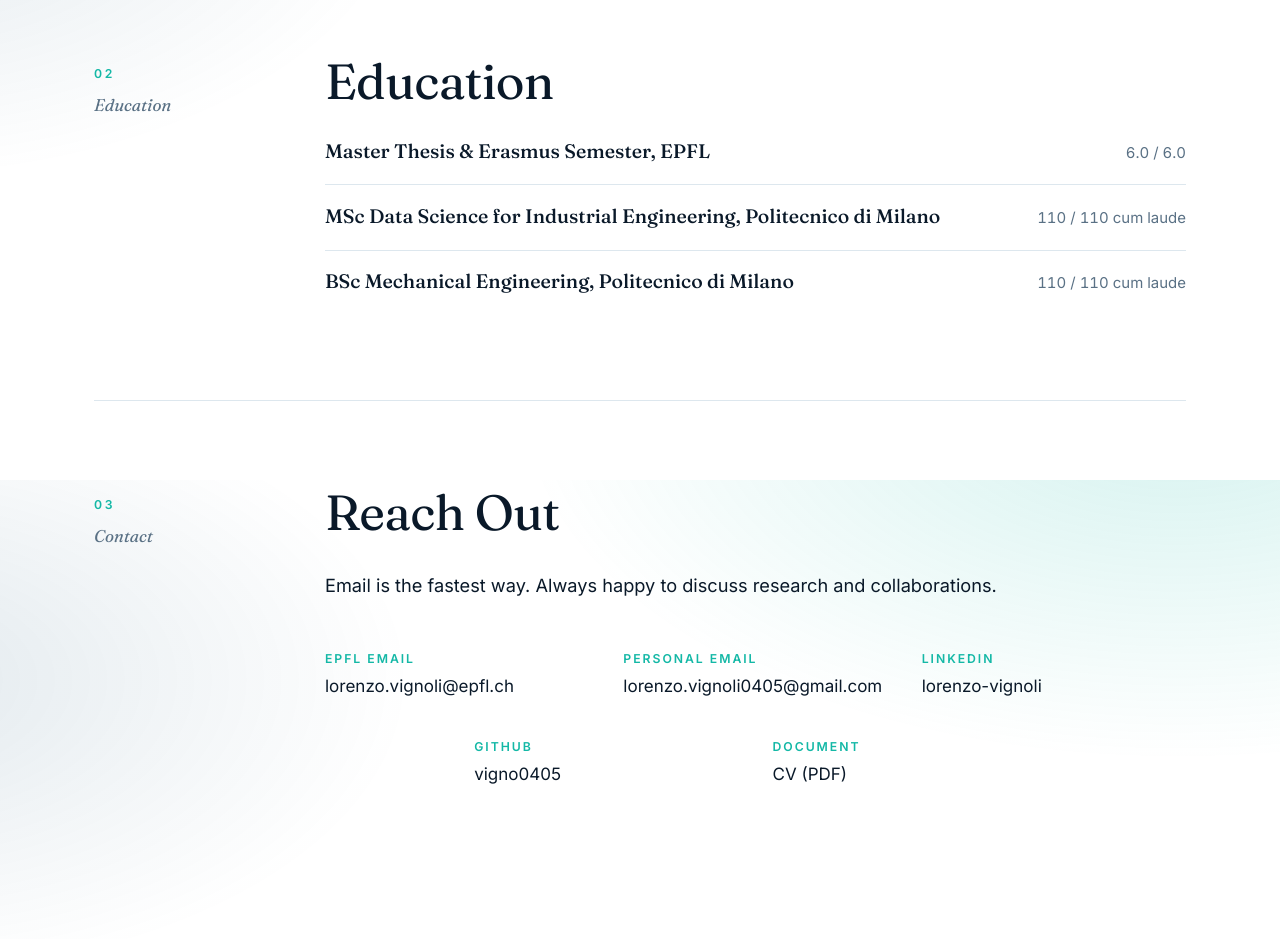
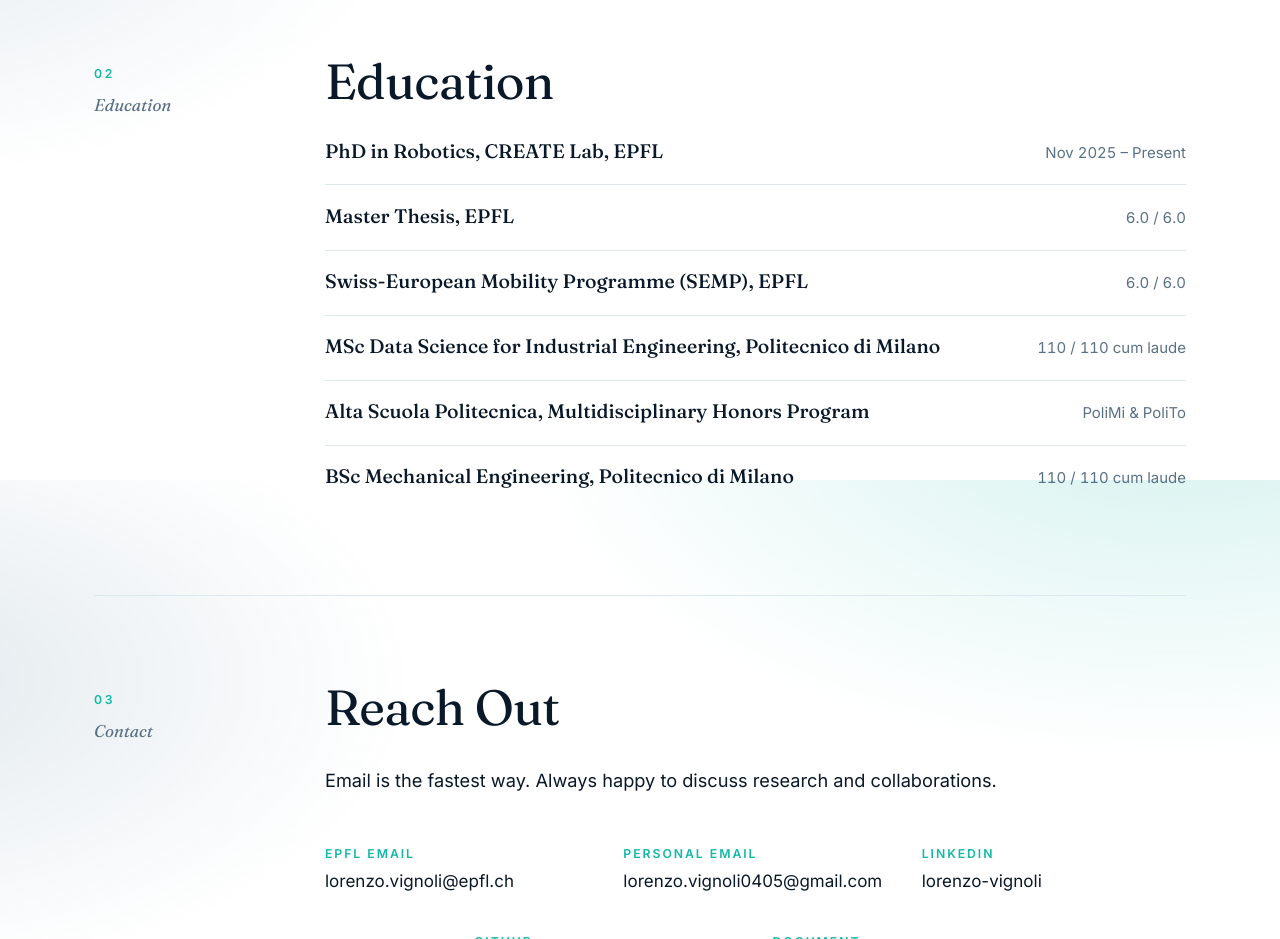
Before and after one commit to vigno0405/vigno0405.github.io, a plain HTML site: page index.html in a window 1280 px wide. Shown: the part 2720-3659 px from the top of the page. Drawn offline with Linux system fonts and the light colour scheme.

Commit message:
2026-05-30 15:33:02

```diff
--- a/index.html
+++ b/index.html
@@ -180,7 +180,19 @@
         <ul class="education">
           <li>
             <div class="ed-head">
-              <h3>Master Thesis &amp; Erasmus Semester, EPFL</h3>
+              <h3>PhD in Robotics, CREATE Lab, EPFL</h3>
+              <span class="ed-meta">Nov 2025 – Present</span>
+            </div>
+          </li>
+          <li>
+            <div class="ed-head">
+              <h3>Master Thesis, EPFL</h3>
+              <span class="ed-meta">6.0 / 6.0</span>
+            </div>
+          </li>
+          <li>
+            <div class="ed-head">
+              <h3>Swiss-European Mobility Programme (SEMP), EPFL</h3>
               <span class="ed-meta">6.0 / 6.0</span>
             </div>
           </li>
@@ -188,6 +200,12 @@
             <div class="ed-head">
               <h3>MSc Data Science for Industrial Engineering, Politecnico di Milano</h3>
               <span class="ed-meta">110 / 110 cum laude</span>
+            </div>
+          </li>
+          <li>
+            <div class="ed-head">
+              <h3>Alta Scuola Politecnica, Multidisciplinary Honors Program</h3>
+              <span class="ed-meta">PoliMi &amp; PoliTo</span>
             </div>
           </li>
           <li>
```
Also changed, not shown: 1 other file.
